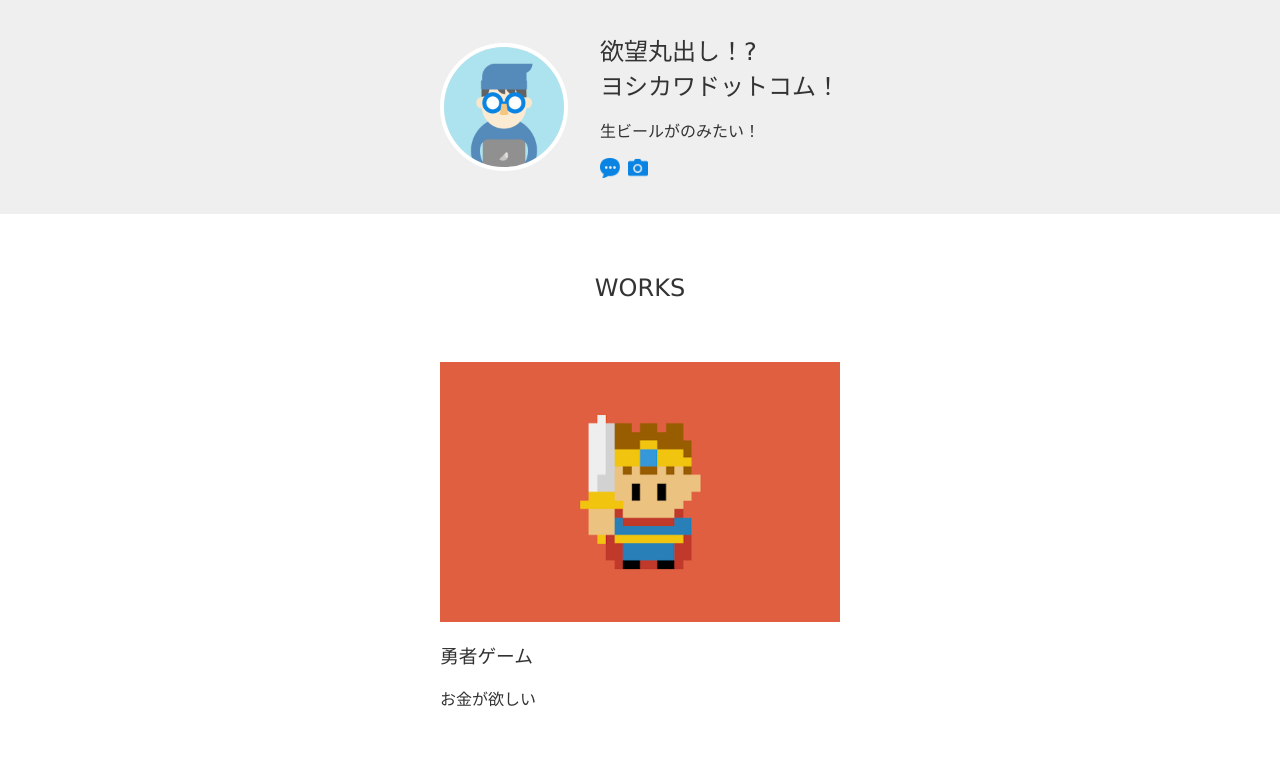
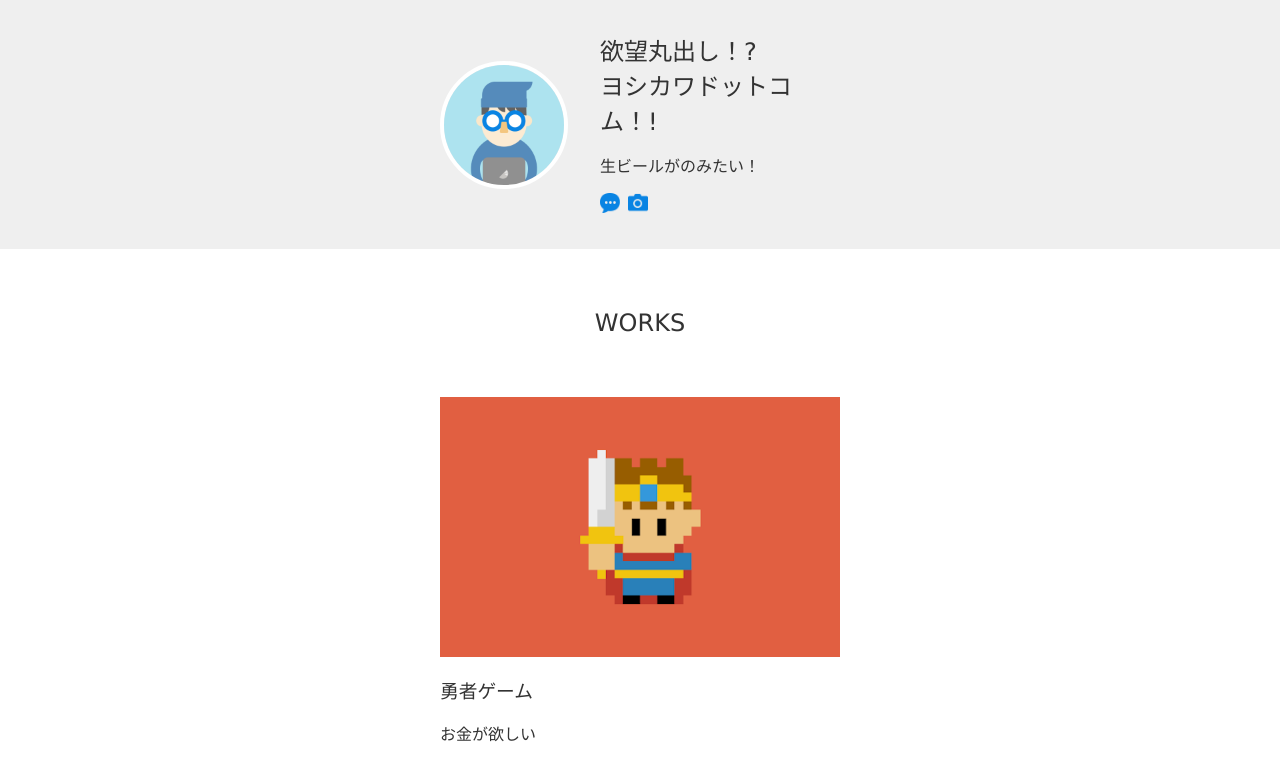
Before and after one commit to ryo-yoshikawa/MyPortfolio, a plain HTML site: page index.html in a window 1280 px wide. Shown: the top 772 px of the page. Drawn offline with Linux system fonts and the light colour scheme.

Commit message:
release-1.3

```diff
--- a/index.html
+++ b/index.html
@@ -14,7 +14,7 @@
         <img src="img/taro.png" width="120" height="120" alt="太郎のアイコンです">
       </div>
       <div class="info">
-        <h1>欲望丸出し！?<br>ヨシカワドットコム！</h1>
+        <h1>欲望丸出し！?<br>ヨシカワドットコム！!</h1>
         <p>生ビールがのみたい！</p>
         <ul>
           <li>
```
